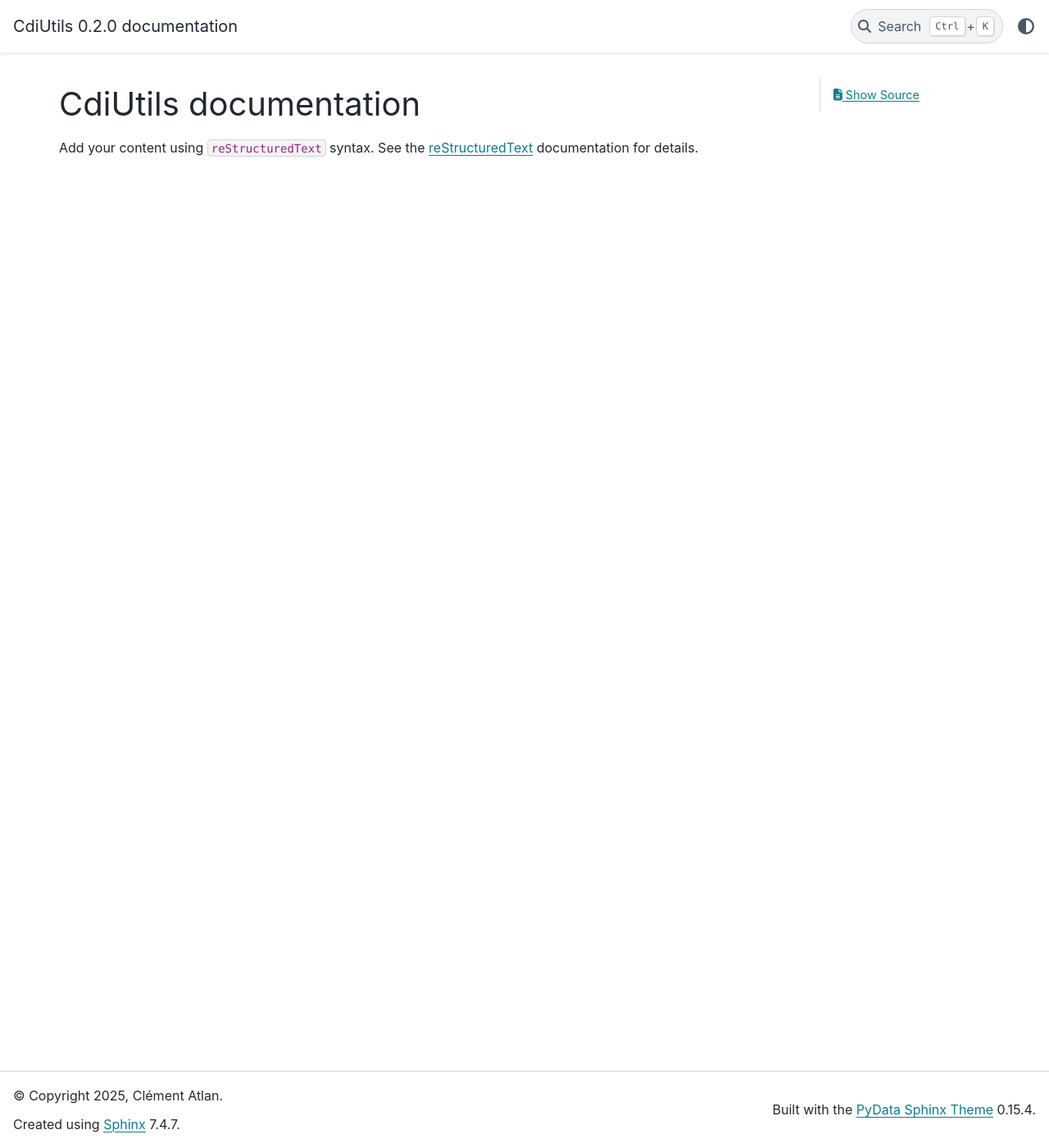
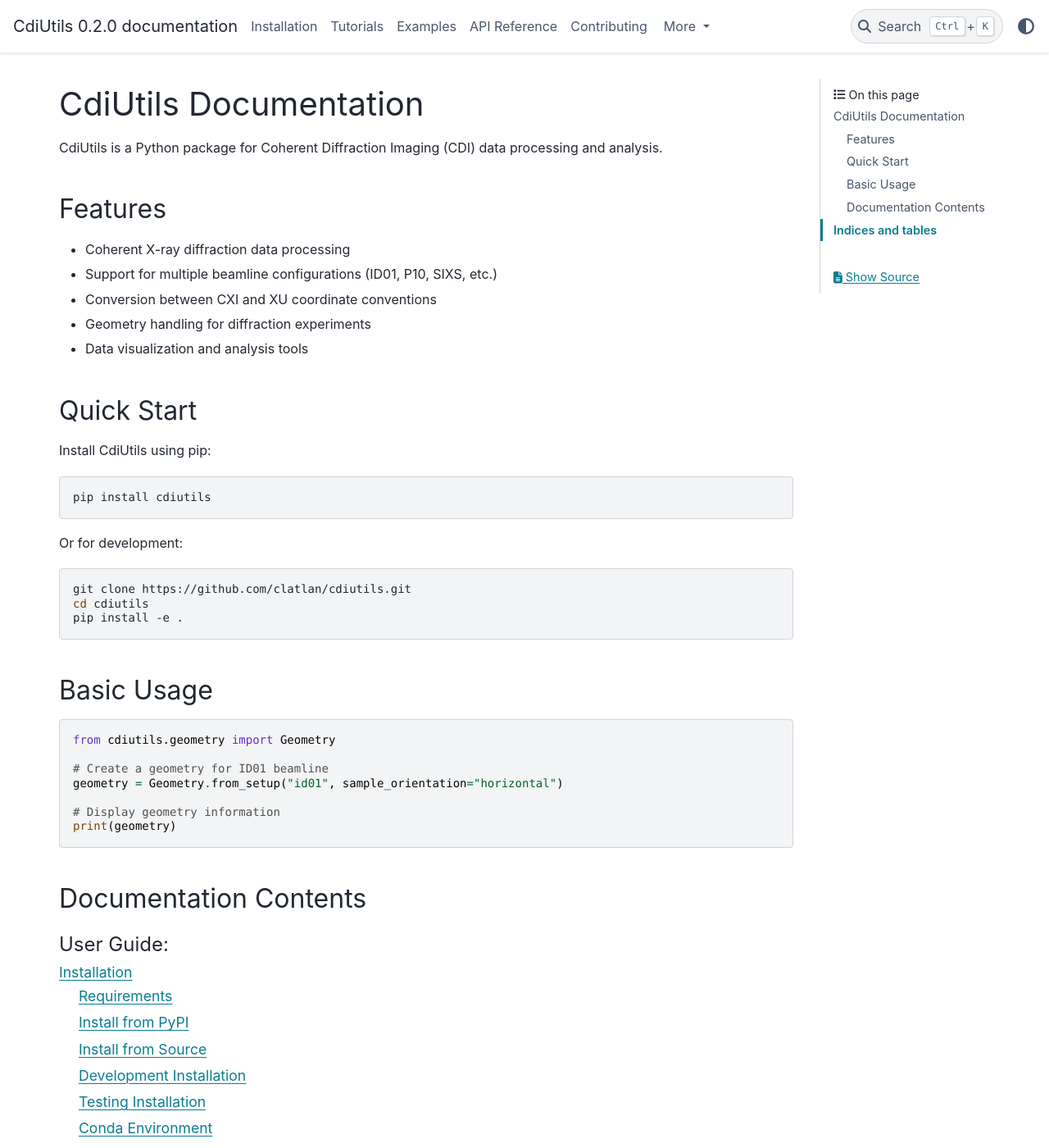
Before and after one commit to clatlan/cdiutils, a Sphinx documentation site: the page built from docs/source/index.rst, in a window 1280 px wide and 1400 px high. Shown: the whole window at 82% size. Built offline with Sphinx 7.4.7 and the PyData theme 0.15.4, drawn with Linux system fonts in a browser that asks for light colours; pages that are not in the unit, such as notebooks, are missing from menus; some of the changed text lies outside the part shown.

Commit message:
Set up comprehensive documentation structure
- Updated Sphinx configuration with modern extensions
- Created structured documentation with installation, tutorials, examples
- Added API reference with autosummary
- Updated conda environment for Read the Docs
- Added proper .gitignore for documentation builds

```diff
--- a/docs/source/conf.py
+++ b/docs/source/conf.py
@@ -23,19 +23,23 @@ extensions = [
     "sphinx.ext.viewcode",       # Adds links to source code
     "sphinx.ext.autosummary",    # Generates summary tables
     "sphinx_autodoc_typehints",  # Shows type hints in docs
+    "sphinx.ext.doctest",        # Supports doctest
+    "sphinx.ext.coverage",       # Coverage extension
+    "sphinx.ext.mathjax",        # Math support
+    "sphinx.ext.githubpages",    # GitHub pages support
+    "sphinx.ext.todo",           # Todo extension
+    "sphinx.ext.intersphinx",    # Cross-reference other docs
+    "nbsphinx",                  # Jupyter notebook support
+    "nbsphinx_link",             # Link to notebooks
+]
 
-    'sphinx.ext.doctest',
-    # 'sphinx.ext.intersphinx',
-    'sphinx.ext.coverage',
-    'sphinx.ext.mathjax',
-    'sphinx.ext.githubpages',
-    'sphinx.ext.todo',
-    # 'sphinx.ext.graphviz',
-    # 'sphinx.ext.inheritance_diagram',
-    'nbsphinx',
-    'nbsphinx_link',
-    # 'sphinxarg.ext'
-]
+# Intersphinx mapping
+intersphinx_mapping = {
+    "python": ("https://docs.python.org/3/", None),
+    "numpy": ("https://numpy.org/doc/stable/", None),
+    "scipy": ("https://docs.scipy.org/doc/scipy/", None),
+    "matplotlib": ("https://matplotlib.org/stable/", None),
+}
 
 # Automatically generate stub files
 autosummary_generate = True
@@ -48,9 +52,8 @@ exclude_patterns = []
 # -- Options for HTML output -------------------------------------------------
 # https://www.sphinx-doc.org/en/master/usage/configuration.html#options-for-html-output
 
-html_theme = 'alabaster'
+html_theme = "pydata_sphinx_theme"
 html_static_path = ['_static']
-
 
 # The name of the Pygments (syntax highlighting) style to use.
 pygments_style = 'sphinx'
@@ -58,8 +61,6 @@ todo_include_todos = True
 
 autoclass_content = 'both'
 
-html_theme = "pydata_sphinx_theme"
-
 html_theme_options = {
     "show_nav_level": 2,
     "navigation_depth": 2,
--- a/docs/source/index.rst
+++ b/docs/source/index.rst
@@ -3,14 +3,77 @@
    You can adapt this file completely to your liking, but it should at least
    contain the root `toctree` directive.
 
-CdiUtils documentation
+CdiUtils Documentation
 ======================
 
-Add your content using ``reStructuredText`` syntax. See the
-`reStructuredText <https://www.sphinx-doc.org/en/master/usage/restructuredtext/index.html>`_
-documentation for details.
+CdiUtils is a Python package for Coherent Diffraction Imaging (CDI) data processing and analysis.
 
+Features
+--------
+
+* Coherent X-ray diffraction data processing
+* Support for multiple beamline configurations (ID01, P10, SIXS, etc.)
+* Conversion between CXI and XU coordinate conventions
+* Geometry handling for diffraction experiments
+* Data visualization and analysis tools
+
+Quick Start
+-----------
+
+Install CdiUtils using pip:
+
+.. code-block:: bash
+
+   pip install cdiutils
+
+Or for development:
+
+.. code-block:: bash
+
+   git clone https://github.com/clatlan/cdiutils.git
+   cd cdiutils
+   pip install -e .
+
+Basic Usage
+-----------
+
+.. code-block:: python
+
+   from cdiutils.geometry import Geometry
+
+   # Create a geometry for ID01 beamline
+   geometry = Geometry.from_setup("id01", sample_orientation="horizontal")
+
+   # Display geometry information
+   print(geometry)
+
+Documentation Contents
+----------------------
 
 .. toctree::
    :maxdepth: 2
-   :caption: Contents:
+   :caption: User Guide:
+
+   installation
+   tutorials/index
+   examples/index
+
+.. toctree::
+   :maxdepth: 2
+   :caption: API Reference:
+
+   api/index
+
+.. toctree::
+   :maxdepth: 1
+   :caption: Development:
+
+   contributing
+   changelog
+
+Indices and tables
+==================
+
+* :ref:`genindex`
+* :ref:`modindex`
+* :ref:`search`
--- /dev/null
+++ b/docs/source/installation.rst
@@ -0,0 +1,63 @@
+Installation
+============
+
+Requirements
+------------
+
+CdiUtils requires Python 3.10 or higher and the following packages:
+
+* numpy
+* scipy
+* matplotlib
+* h5py
+* xrayutilities
+* fabio
+
+Install from PyPI
+-----------------
+
+.. code-block:: bash
+
+   pip install cdiutils
+
+Install from Source
+-------------------
+
+To install the latest development version:
+
+.. code-block:: bash
+
+   git clone https://github.com/clatlan/cdiutils.git
+   cd cdiutils
+   pip install -e .
+
+Development Installation
+------------------------
+
+For development, also install the test and documentation dependencies:
+
+.. code-block:: bash
+
+   git clone https://github.com/clatlan/cdiutils.git
+   cd cdiutils
+   pip install -e ".[dev]"
+
+Testing Installation
+--------------------
+
+To verify your installation, run the test suite:
+
+.. code-block:: bash
+
+   pytest tests/
+
+Conda Environment
+-----------------
+
+For a complete environment, you can use conda:
+
+.. code-block:: bash
+
+   conda create -n cdiutils python>=3.10
+   conda activate cdiutils
+   pip install cdiutils
```
Also changed, not shown: docs/environment.yml (+8 -3 lines), docs/source/api/index.rst (+32 -5 lines), docs/source/changelog.rst (added, +34 -0 lines), docs/source/contributing.rst (added, +69 -0 lines), docs/source/examples/index.rst (added, +38 -0 lines), docs/source/tutorials/index.rst (added, +26 -0 lines), 2 other files.
